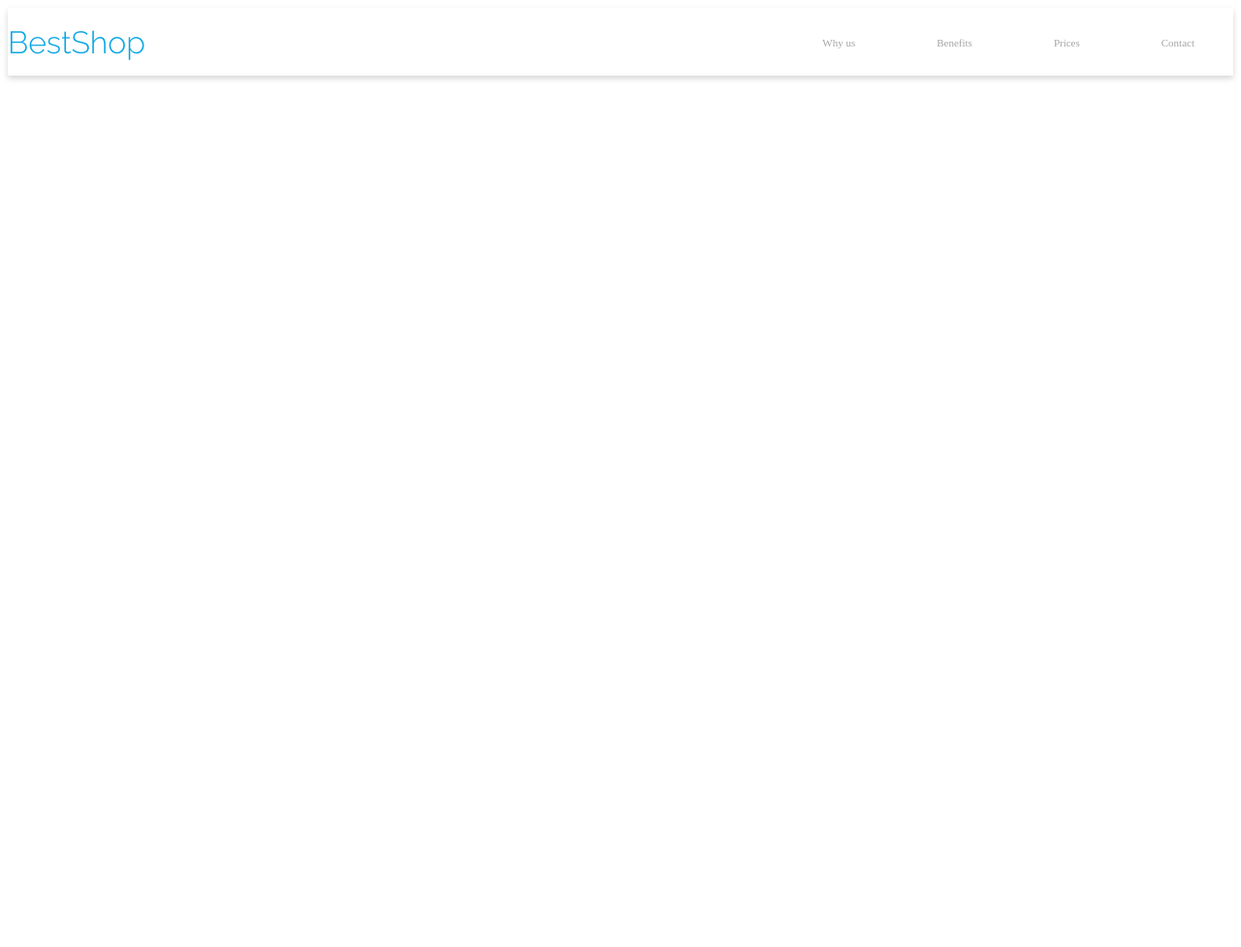
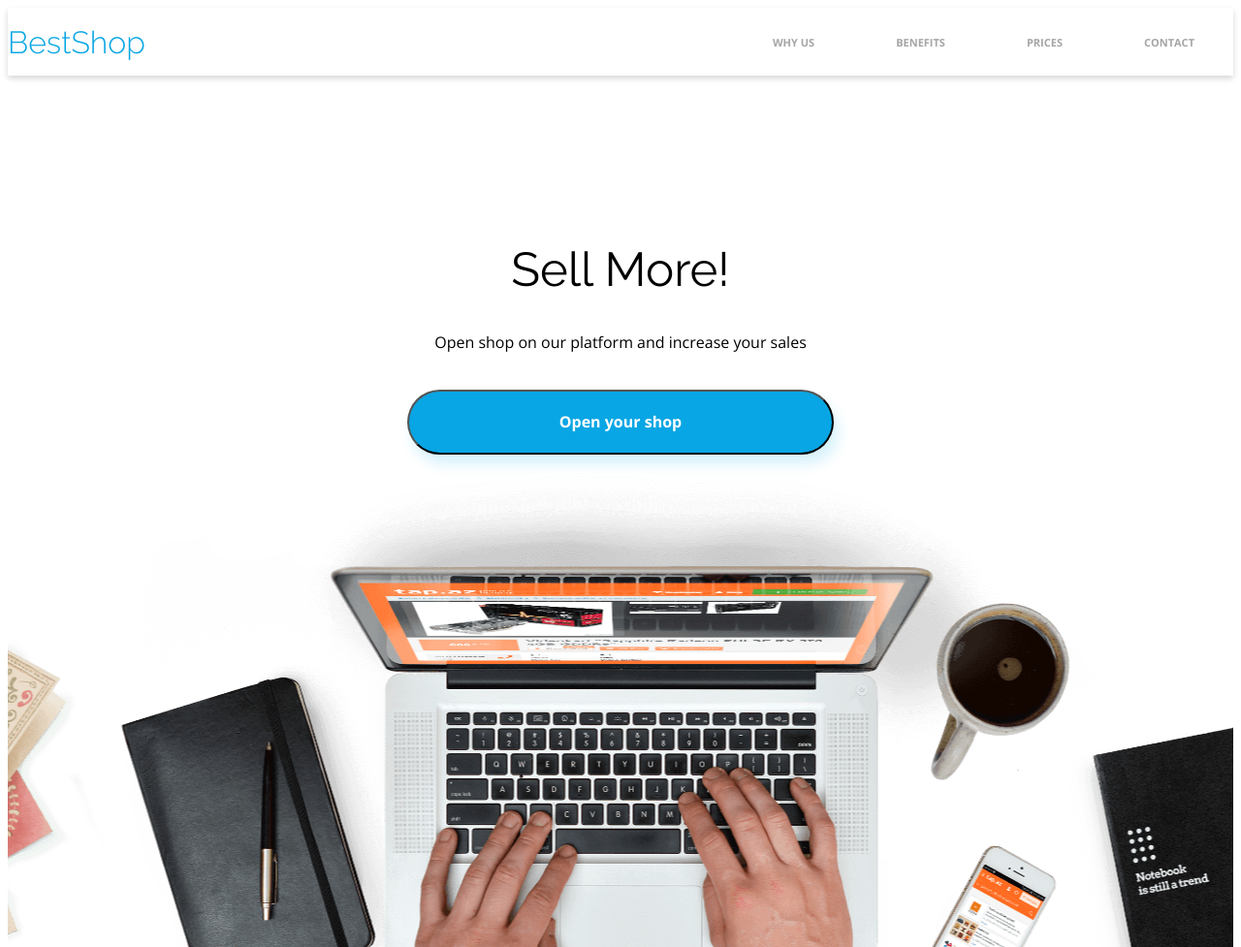
Before and after one commit to Samouczek/BestShop, a plain HTML site: page index.html in a window 1280 px wide. Shown: the whole page at 97% size. Before the commit the page ends 800 px from the top, so only its background shows below. Drawn offline with nearby package versions, Linux system fonts and the light colour scheme.

Commit message:
opening section  added in html file and styled

```diff
--- a/css/style.css
+++ b/css/style.css
@@ -7,11 +7,13 @@
     --color-grey: #A5A5A5;
     --color-light-grey: #F7F7F7;
     --color-white: #FFFFFF;
-    --font-raleway:Raleway;
-    --font-open-sans-light: Open Sans;
+    --font-raleway:'Raleway',sans-serif;
+    --font-open-sans: 'Open Sans',sans-serif;
     --height-header: 70px;
     --margin-header-navigation-menu-item: 20px;
     --padding-header-navigation-menu-item: 20px;
+    --font-size-primary: 16px;
+    --line-heigh-primary: 22px;
 }
 
 body{
@@ -23,9 +25,11 @@ body{
     max-width: 1352px;
 }
 
+/*Header*/
+
 header{
     background-color: var(--color-white);
-    box-shadow: 0px 3px 6px #00000029;;
+    box-shadow: 0 3px 6px #00000029;;
 }
 
 .header{
@@ -56,13 +60,18 @@ li.nav-menu_item{
 .nav-menu_item>a{
     text-decoration: none;
     color: var(--color-grey);
+    text-transform: uppercase;
+    font-family: var(--font-open-sans);
+    font-weight: bold;
 }
 
 .nav-menu_item>a:hover{
     color: var(--color-black);
+    cursor: pointer;
 }
 li.nav-menu_item:hover{
     border-bottom: 4px solid var(--color-primary) ;
+    cursor: pointer;
 }
 
 .header-logo{
@@ -74,3 +83,53 @@ li.nav-menu_item:hover{
     font-family: var(--font-raleway);
     font-weight: 300;
 }
+
+/*Opening section*/
+section{
+    background-image: url("../assets/Background.png");
+    background-size: auto;
+    background-repeat: no-repeat;
+    background-position: bottom center;
+}
+
+.opening-section-content{
+    display: flex;
+    flex-direction: column;
+    align-items: center;
+    margin-top: 130px;
+    margin-bottom:100px;
+}
+
+.opening-section_title{
+    font-size: 49px;
+    font-family: var(--font-raleway);
+    font-weight: 400;
+    line-height: 57px;
+    color: var(--color-black);
+    margin-bottom: 20px;
+}
+
+.opening-section_text{
+    font-size: var(--font-size-primary);
+    font-family: var(--font-open-sans);
+    line-height: var(--line-heigh-primary);
+    color: var(--color-black);
+    margin-bottom: 38px;
+}
+
+.opening-section_btn{
+    width: 440px;
+    height: 67px;
+    font-size: var(--font-size-primary);
+    font-family: var(--font-open-sans);
+    font-weight: bold;
+    color: var(--color-white);
+    background-color: var(--color-primary);
+    box-shadow: 5px 10px 14px #07ACE629;
+    border-radius: 40px;
+    margin-bottom: 508px;
+}
+
+.opening-section_btn:hover{
+    cursor: pointer;
+}
--- a/index.html
+++ b/index.html
@@ -26,4 +26,11 @@
         </div>
     </header>
 </body>
+    <section>
+        <div class="container opening-section-content">
+            <h1 class="opening-section_title">Sell More!</h1>
+            <p class="opening-section_text">Open shop on our platform and increase your sales</p>
+            <button type="button" class="opening-section_btn" href="#">Open your shop</button>
+        </div>
+    </section>
 </html>
```
